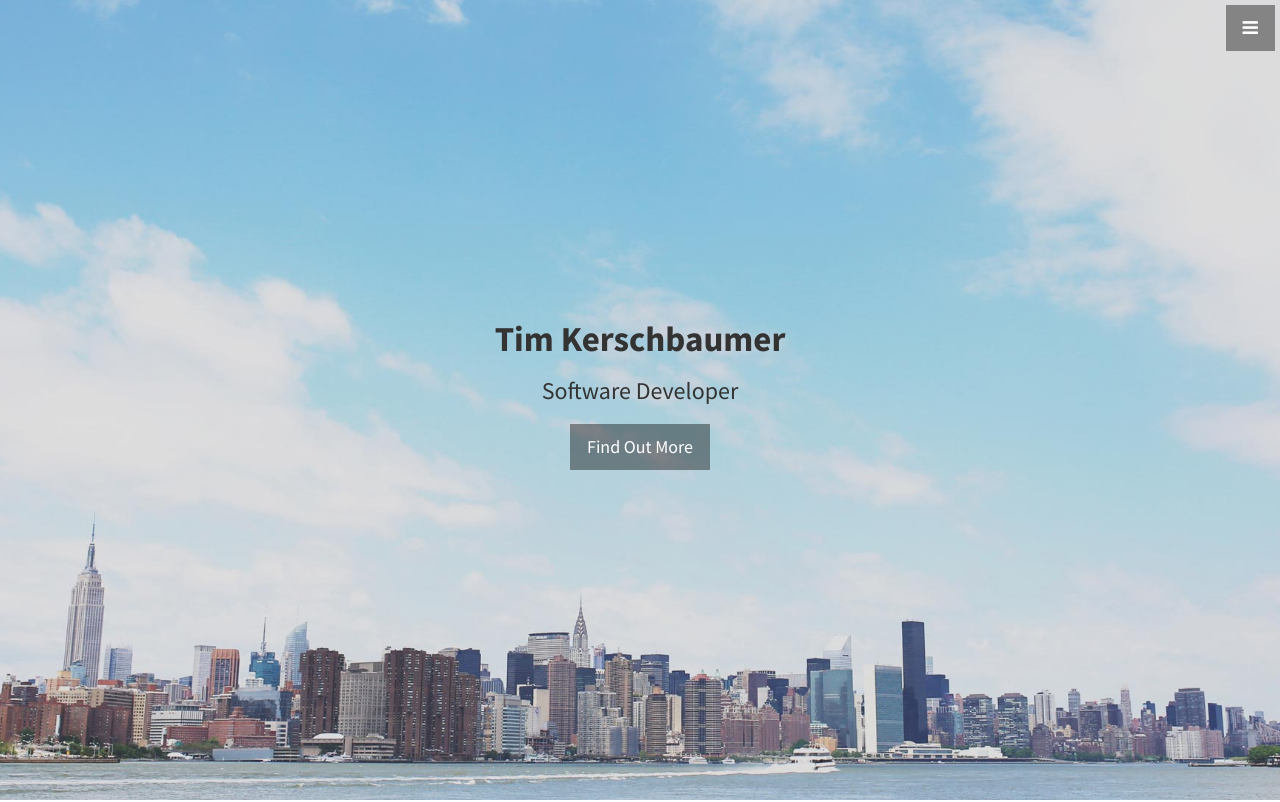
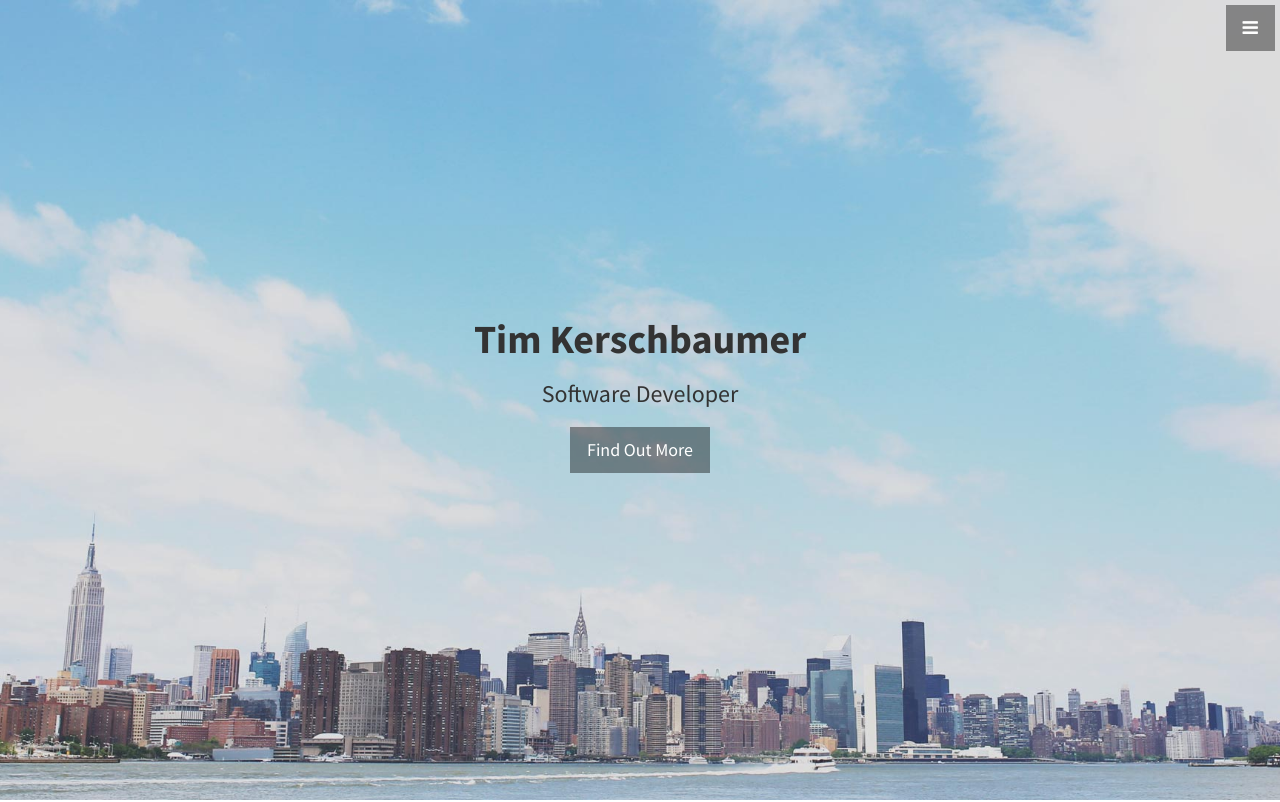
Before and after one commit to timkersch/timkersch.github.io, a plain HTML site: page index.html in a window 1280 px wide. Shown: the top 802 px of the page. Drawn offline with Linux system fonts and the light colour scheme.

Commit message:
Updated header font

```diff
--- a/css/overrided.css
+++ b/css/overrided.css
@@ -27,7 +27,7 @@ i{
 h1{
     padding-left: 5% !important;
     padding-right: 5% !important;
-    font-size: 35px !important;
+    font-size: 40px !important;
 }
 
 .list-inline i:hover{
```
